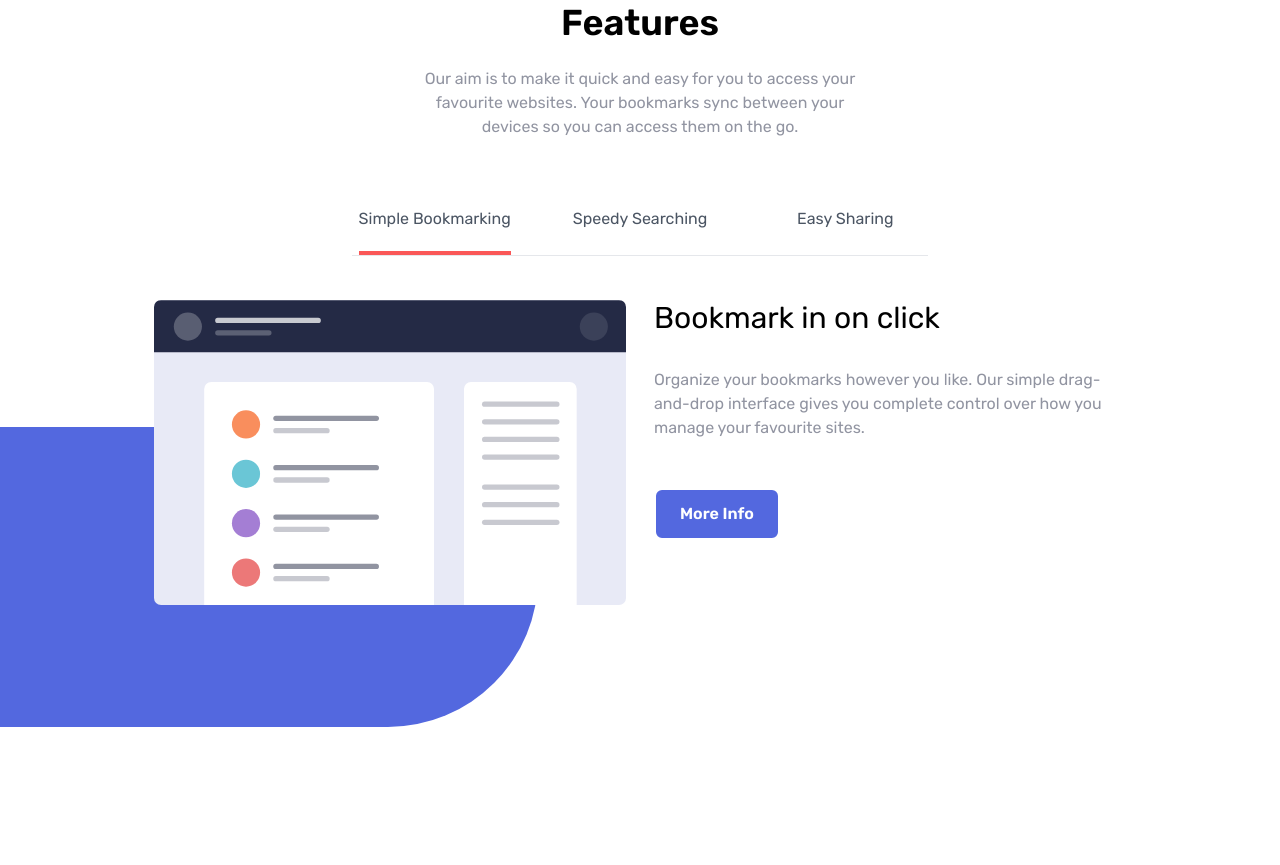
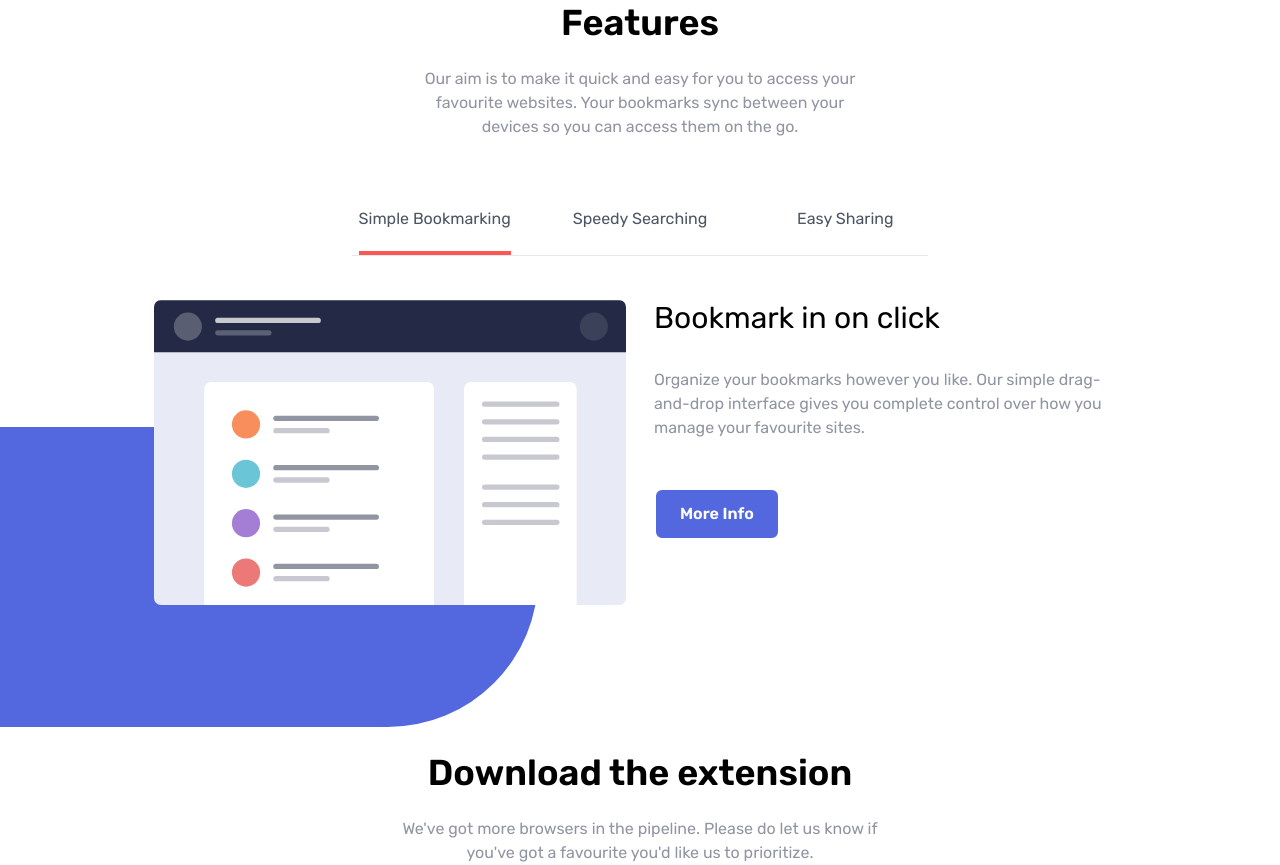
Before and after one commit to christophe126/BookMark, a website: page index.html in a window 1280 px wide. Shown: the part 761-1626 px from the top of the page. Before the commit the page ends 1514 px from the top, so only its background shows below. Drawn offline with Linux system fonts and the light colour scheme.

Commit message:
Download Heading

```diff
--- a/index.html
+++ b/index.html
@@ -112,7 +112,7 @@
         </div>
       </div>
       <!-- Tab panels -->
-      <section id="panels" class="container mx-auto">
+      <div id="panels" class="container mx-auto">
         <!-- Panel 1 -->
         <div class="flex flex-col py-5 md:flex-row md:space-x-7 panel panel-1">
           <!-- Panel Image -->
@@ -202,8 +202,21 @@
             </div>
           </div>
         </div>
-      </section>
+      </div>
     </div>
   </section>
+  <!-- Download Heading -->
+  <section id="download">
+    <div class="container mx-auto px-6">
+      <h2 class="mb-6 text-3xl font-semibold text-center md:text-4xl">
+        Download the extension
+      </h2>
+      <p class="max-w-lg mx-auto text-center text-grayishBlue">
+        We've got more browsers in the pipeline. Please do let us know
+        if you've got a favourite you'd like us to prioritize.
+      </p>
+    </div>
+  </section>
+
 </body>
 </html>
```
Also changed, not shown: css/style.css.
